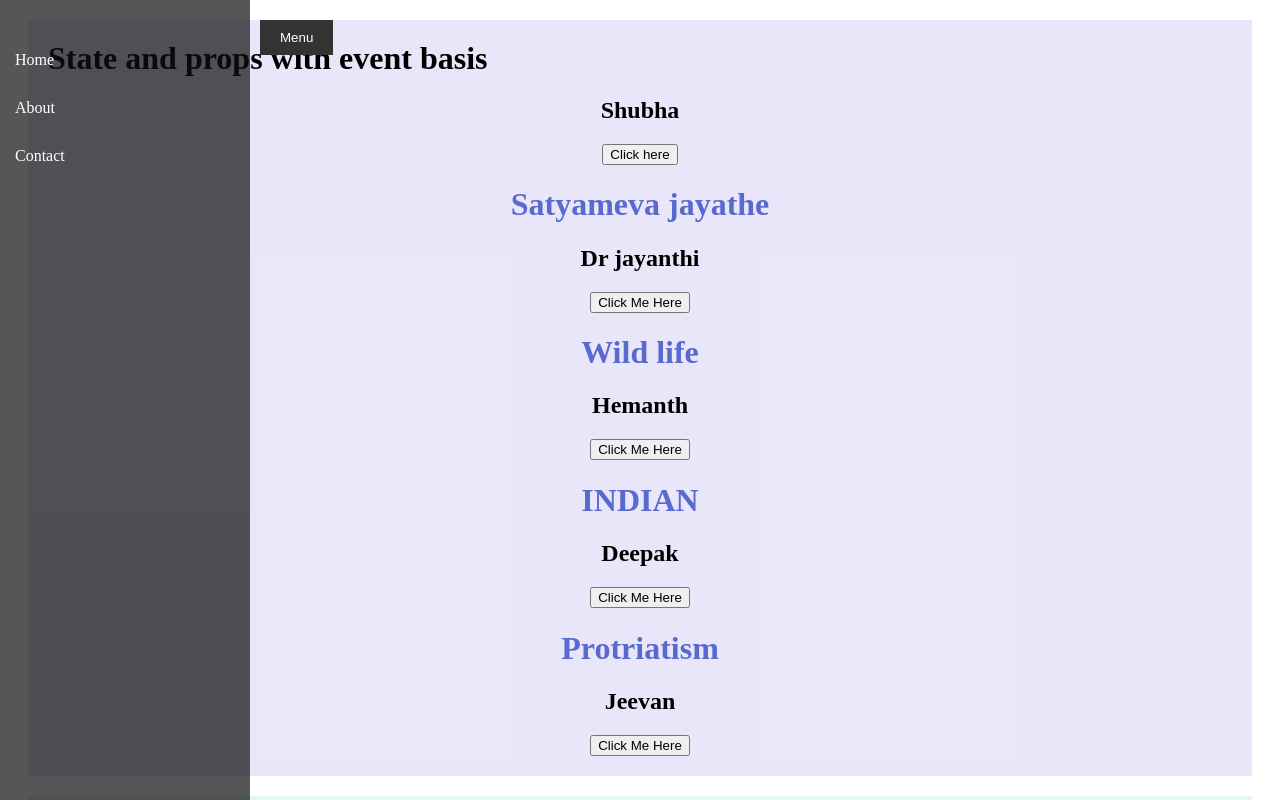
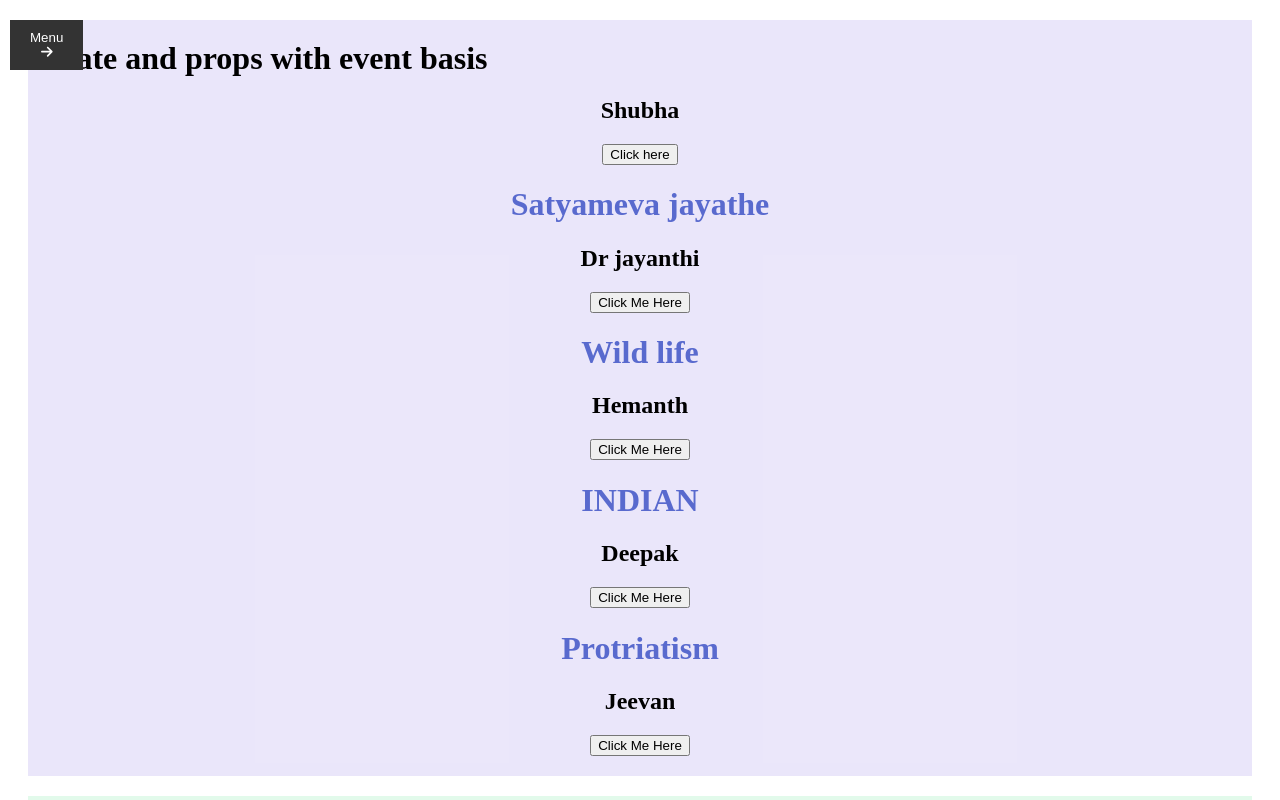
Before and after one commit to shubha-shree-r/recipe-book, a React (Create React App) app: page / in a window 1280 px wide. Shown: the top 800 px of the page. Built offline with nearby package versions, Linux system fonts and the light colour scheme.

Commit message:
react-icon

```diff
--- a/package.json
+++ b/package.json
@@ -3,9 +3,13 @@
   "version": "0.1.0",
   "private": true,
   "dependencies": {
+    "@fortawesome/fontawesome-svg-core": "^6.7.2",
+    "@fortawesome/free-solid-svg-icons": "^6.7.2",
+    "@fortawesome/react-fontawesome": "^0.2.2",
     "cra-template": "1.2.0",
     "react": "^19.0.0",
     "react-dom": "^19.0.0",
+    "react-icons": "^5.4.0",
     "react-scripts": "5.0.1"
   },
   "scripts": {
--- a/src/components/SideNav.js
+++ b/src/components/SideNav.js
@@ -1,30 +1,42 @@
-import React from 'react';
-import "../css/sidenav.css"
+import React, { useState } from "react";
+import "../css/sidenav.css";
+import { FontAwesomeIcon } from '@fortawesome/react-fontawesome';
+import { faEnvelope,faArrowRight } from '@fortawesome/free-solid-svg-icons'
 
 
 function SideNav() {
+  const [isOpen, setOpen] = useState(false);
 
+  function toggleNav() {
+    if (isOpen === false) {
+      setOpen(true);
+    } else {
+      setOpen(false);
+    }
+  }
 
   return (
-        <div className='sidebar'>
-            <button className="sidebar-toggle" >
-                Menu
+    <div className={`sidebar ${isOpen ? "open" : ""}`}>
+      <button className="sidebar-toggle" onClick={toggleNav}>
+       <span> Menu</span>
+       <span> <FontAwesomeIcon icon={faArrowRight} /></span>
+
       </button>
+
+      <div>
+        {/* <FontAwesomeIcon icon="fa-solid fa-user" /> */}
+        {/* <FontAwesomeIcon icon={faEnvelope} /> */}
+
+      </div>
       <nav className="sidebar-nav">
         <ul>
-                    <li>
-                        Home
-                    </li>
-                    <li>
-                        About
-                    </li>
-                    <li>
-                        Contact
-                    </li>
+          <li>Home</li>
+          <li>About</li>
+          <li>Contact</li>
         </ul>
       </nav>
     </div>
-    )
+  );
 }
 
 export default SideNav;
--- a/src/css/sidenav.css
+++ b/src/css/sidenav.css
@@ -9,7 +9,7 @@
     color: white;
     padding-top: 20px;
     transition: all 0.3s ease;
-    /* transform: translateX(-250px); */
+    transform: translateX(-250px);
   }
 
   .sidebar.open {
```
Also changed, not shown: 1 other file (tests, documents, lock files or other folders). Lines whose indentation alone changed are shown as unchanged.
